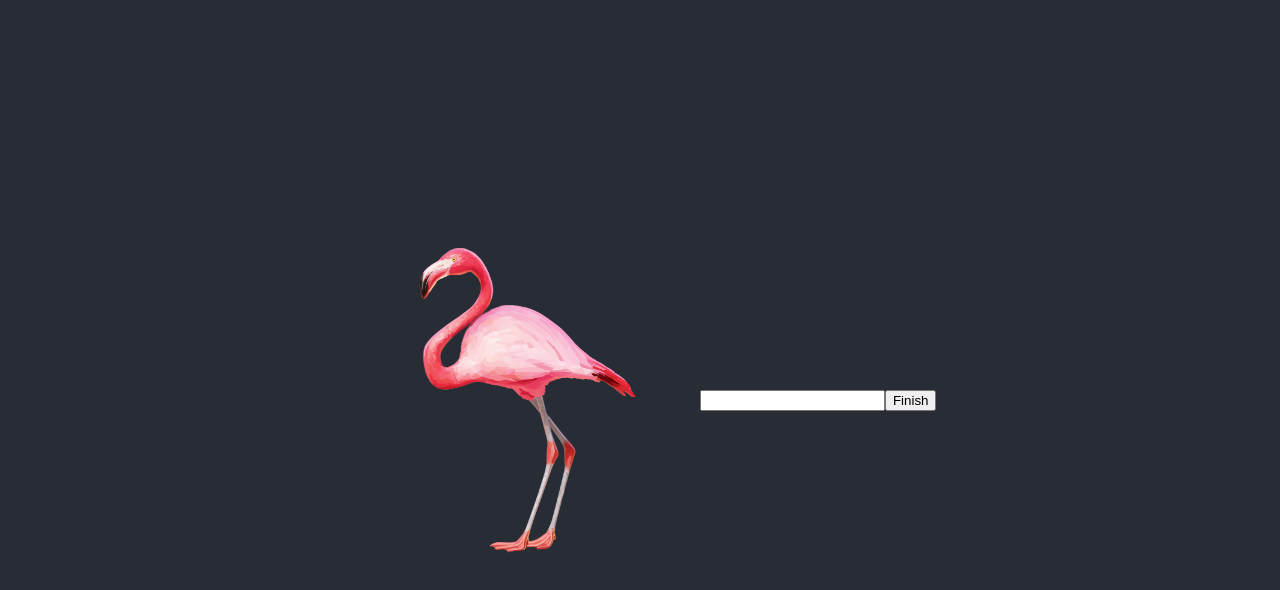
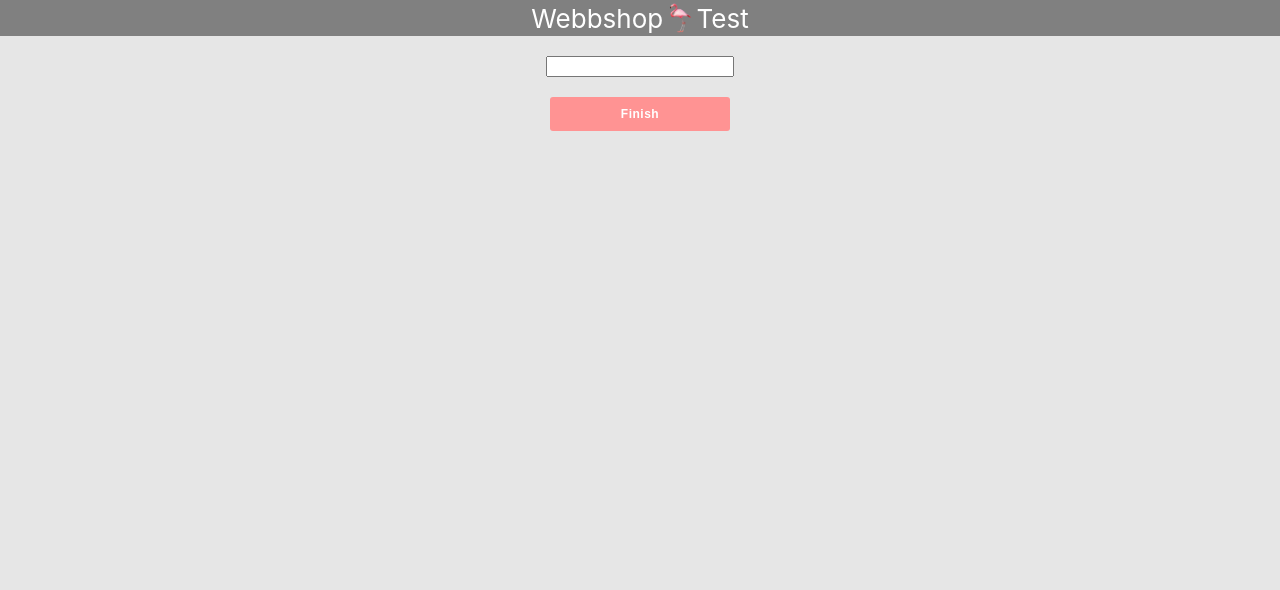
Before and after one commit to Moahe/react-app, a React (Create React App) app: page / in a window 1280 px wide. Shown: the top 590 px of the page. Built offline with nearby package versions, Linux system fonts and the light colour scheme.

Commit message:
Added context thingy

```diff
--- a/public/index.html
+++ b/public/index.html
@@ -24,7 +24,7 @@
       work correctly both with client-side routing and a non-root public URL.
       Learn how to configure a non-root public URL by running `npm run build`.
     -->
-    <title>React App</title>
+    <title>Webbshop</title>
   </head>
   <body>
     <noscript>You need to enable JavaScript to run this app.</noscript>
--- a/src/App.scss
+++ b/src/App.scss
@@ -1,28 +1,17 @@
 .App {
   text-align: center;
-}
+  background-color: #e6e6e6;
+  height: 100%;
+  min-height: 100vh;
 
   .App-logo {
-  height: 40vmin;
-  pointer-events: none;
-}
-.App-logo-op {
-  height: 40vmin;
+    height: 30px;
     pointer-events: none;
   }
 
-@media (prefers-reduced-motion: no-preference) {
-  .App-logo {
-    animation: App-logo-spin infinite 20s linear;
-  }
-  .App-logo-op {
-    animation: App-logo-spin-op infinite 20s linear;
-  }
-}
-
   .App-header {
-  background-color: #282c34;
-  min-height: 100vh;
+    background-color: #808080;
+    min-height: 36px;
     display: flex;
     flex-direction: row;
     align-items: center;
@@ -35,20 +24,38 @@
     color: #61dafb;
   }
 
-@keyframes App-logo-spin {
-  from {
-    transform: rotate(0deg);
+  .container {
+    margin: auto;
+    display: flex;
+    margin: 0;
+    display: flex;
+    align-items: center;
+    flex-direction: column;
+
+    input {
+      width: 180px;
+      margin: 20px 0px;
+
     }
-  to {
-    transform: rotate(0deg);
+
+
+    .button {
+      border-color: transparent;
+      border-radius: 3px;
+      background-color: #FF9393;
+      padding: 6px 28px;
+      font-family: Arial, "Arial Unicode MS", Helvetica, "DejaVu Sans", "Lucida Sans Unicode", sans-serif;
+      font-size: 12px;
+      font-weight: bold;
+      letter-spacing: 0.5px;
+      line-height: 18px;
+      overflow: hidden;
+      text-align: center;
+      text-decoration: none;
+      vertical-align: middle;
+      color: white;
+      width: 180px;
     }
   }
 
-@keyframes App-logo-spin-op {
-  from {
-    transform: rotate(360deg);
 }
-  to {
-    transform: rotate(0deg);
-  }
-}
--- a/src/Pages/LandingContainer/LandingContainer.tsx
+++ b/src/Pages/LandingContainer/LandingContainer.tsx
@@ -11,10 +11,8 @@ export const LandingContainer: React.FunctionComponent<LandingContainerProps> =
     const getCurrentUser = useCurrentUser();
 
     useEffect(() => {
-      console.log("Was called12");
-
-      setCurrentUser(''+getCurrentUser.user?.name);
-    },[setUpdateUser, getCurrentUser.user]);
+      getCurrentUser.load();
+    },[]);
 
     const renderConfetti = () => {
         const items = [];
@@ -25,14 +23,23 @@ export const LandingContainer: React.FunctionComponent<LandingContainerProps> =
         return items;
     }
 
+    const updateUsername = () => {
+      getCurrentUser.updateUser(updateUser);
+      setCurrentUser(updateUser);
+    }
+
     return (<div className="App">
     <header className="App-header">
-      <img src={logo} className="App-logo" alt="logo" />
-      {getCurrentUser.user?.name}
-      <input value={updateUser} onChange={event => setUpdateUser(event.target.value)}/>
-      <button onClick={()=>getCurrentUser.updateUser(updateUser)}>Finish</button>
+      Webbshop
+    <img src={logo} className="App-logo" alt="logo" />
+    {getCurrentUser.user?.name}
     </header>
-  </div>);
+    <div className="container">
+      <input value={updateUser} onChange={(event) => setUpdateUser(event.target.value)}/>
+      <button onClick={updateUsername} className="button">Finish</button>
+      </div>
+  </div>
+  );
 }
 
 export default LandingContainer;
--- a/src/contexts/currentUserContext.tsx
+++ b/src/contexts/currentUserContext.tsx
@@ -47,26 +47,16 @@ const defaultValues: CurrentUserContextData = {
     const { user, setUser } = useContext(CurrentUserContext);
 
     const load = useCallback(async () => {
-      try {
         const currentUser = MOCK_USER;
         setUser(currentUser);
         console.log("Went here");
-
-      } catch (e) {
-      }
     }, [setUser]);
 
     const updateUser = useCallback(async (name: string) => {
-        try {
           const currentUser = MOCK_USER;
           currentUser.name = name;
           setUser(currentUser);
-          console.log("Went here2"+name);
-
           return currentUser;
-
-        } catch (e) {
-        }
       }, [setUser]);
 
 
--- a/src/style.scss
+++ b/src/style.scss
@@ -1,11 +1,7 @@
 body {
   margin: 0;
+  height: 100%;
   overflow: hidden;
-}
-
-.wrapper {
-  position: relative;
-  min-height: 100vh;
 }
 
 [class|="confetti"] {
```
Lines whose indentation alone changed are shown as unchanged.
